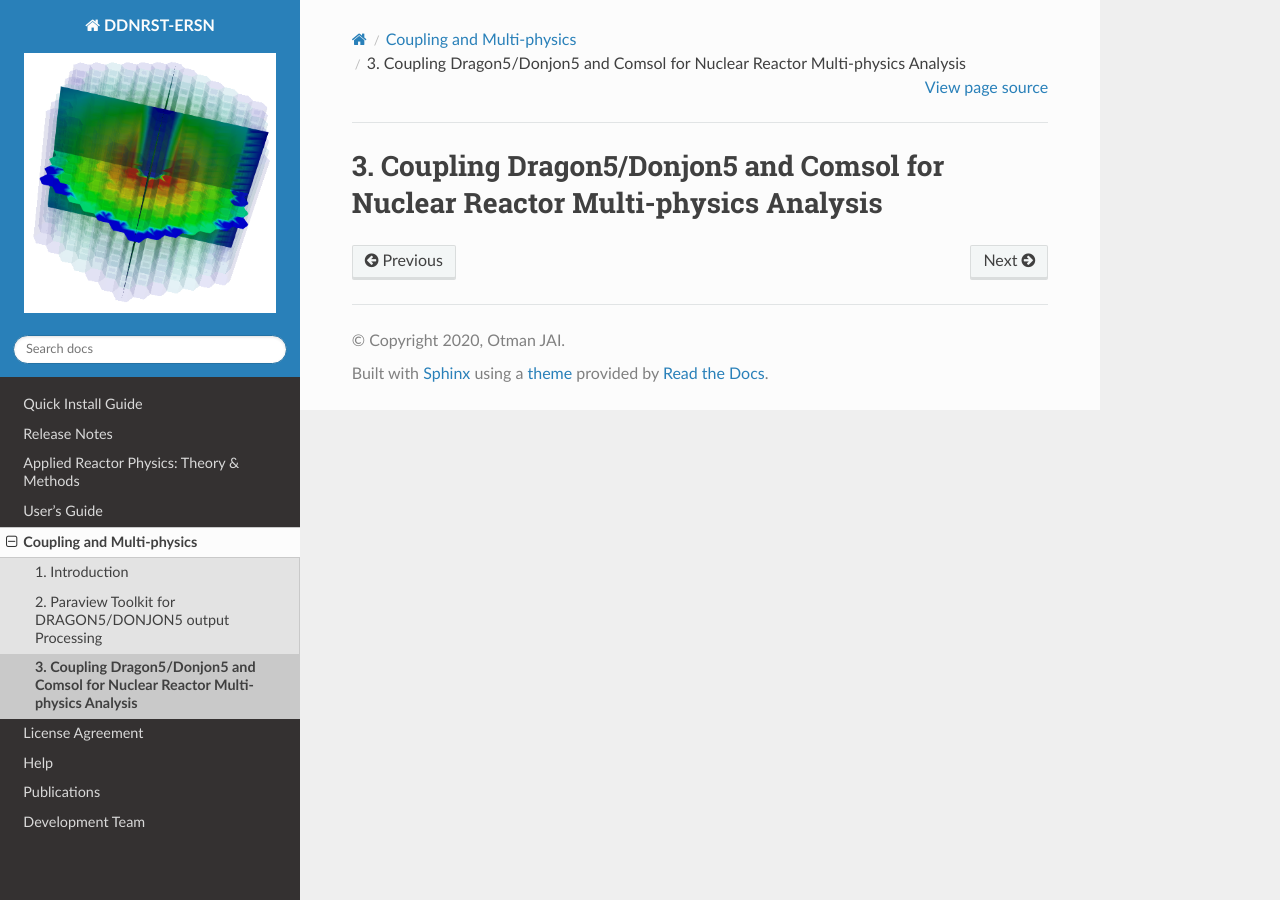
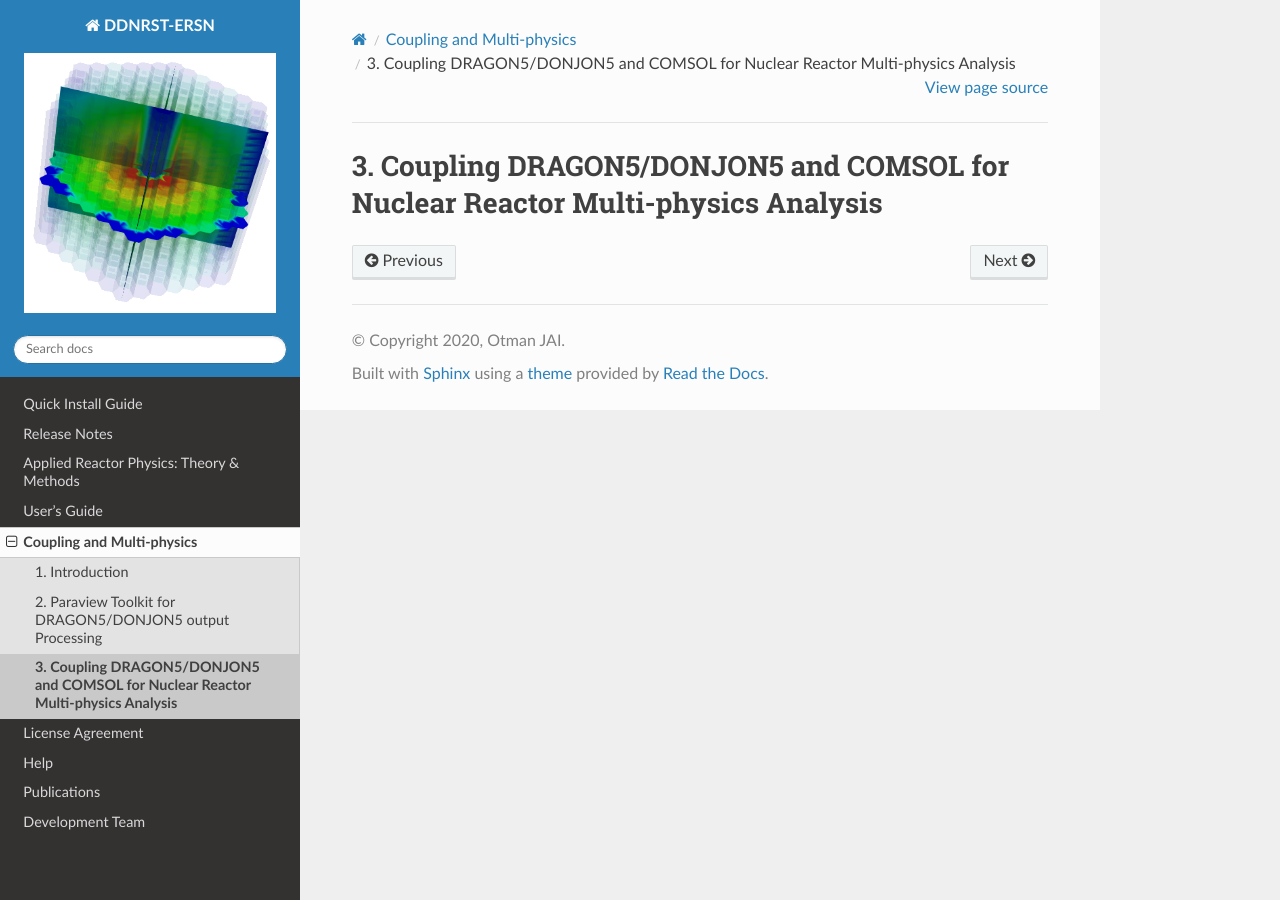
Before and after one commit to otmanjai/DDNRS-ERSN, a Sphinx documentation site: the page built from docs/source/coupling/comsol.rst, in a window 1280 px wide. Built offline with Sphinx 7.4.7 and the Read the Docs theme 2.0.0, drawn with Linux system fonts in a browser that asks for light colours; pages that are not in the unit, such as notebooks, are missing from menus.

```diff
--- a/docs/source/coupling/comsol.rst
+++ b/docs/source/coupling/comsol.rst
@@ -1,5 +1,5 @@
 .. _coupling_comsol:
 
 ==============================================================================
-Coupling Dragon5/Donjon5 and Comsol for Nuclear Reactor Multi-physics Analysis
+Coupling DRAGON5/DONJON5 and COMSOL for Nuclear Reactor Multi-physics Analysis
 ==============================================================================
```
